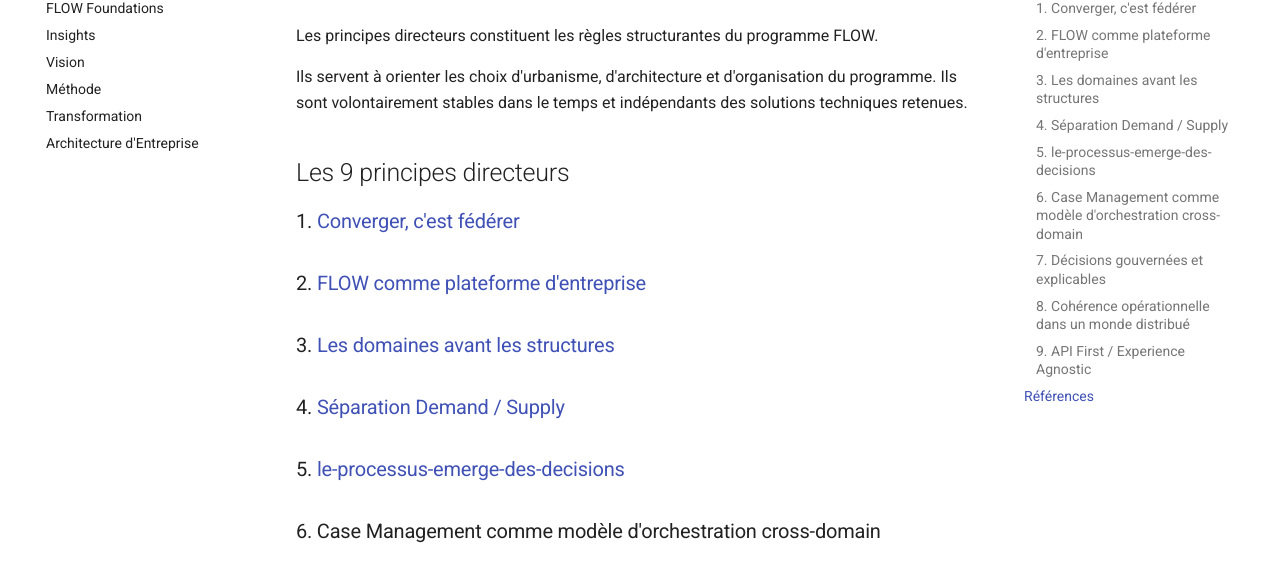
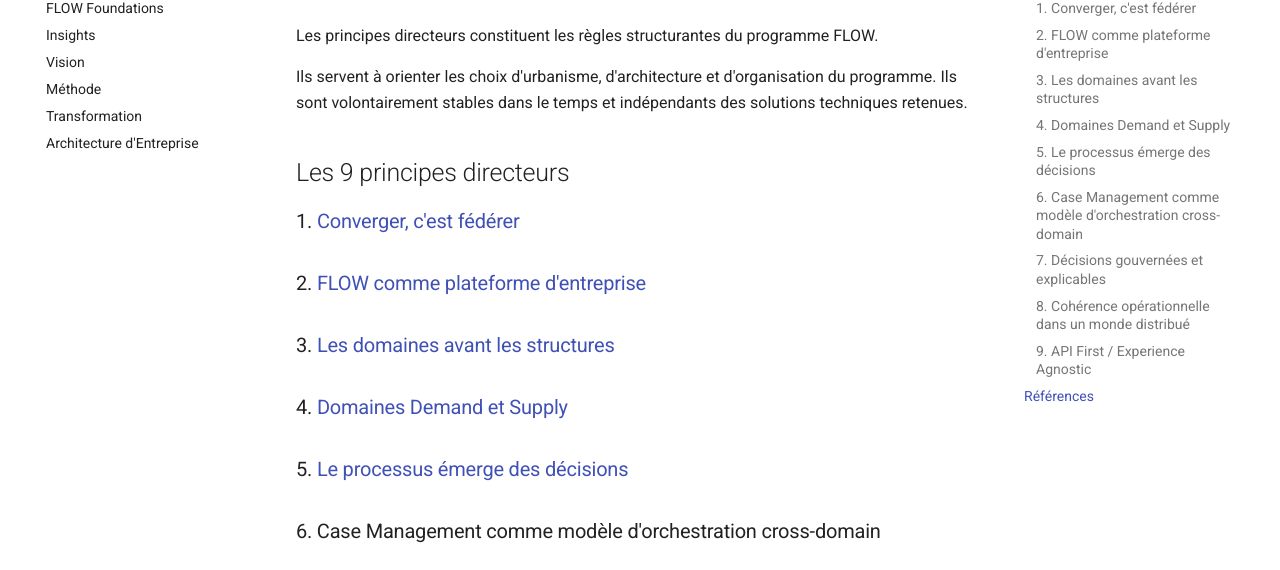
Before and after one commit to laurent-sintes/FLOW-Program, an MkDocs documentation site: the page built from docs/architecture-entreprise/principes-directeurs/index.md, in a window 1280 px wide and 1250 px high. Shown: the part 157-727 px from the top of the window. Built offline with MkDocs 1.6.1 and Material for MkDocs 9.7.7, drawn with Linux system fonts in a browser that asks for light colours; comment, search, counter and statistics services are not loaded.

Commit message:
Update index.md

```diff
--- a/docs/architecture-entreprise/principes-directeurs/index.md
+++ b/docs/architecture-entreprise/principes-directeurs/index.md
@@ -12,9 +12,9 @@
 
 ### 3. [Les domaines avant les structures](3-domaines-avant-les-structures.md)
 
-### 4. [Séparation Demand / Supply](4-separer-demand-et-supply.md)
+### 4. [Domaines Demand et Supply](4-separer-demand-et-supply.md)
 
-### 5. [le-processus-emerge-des-decisions](5-le-processus-emerge-des-decisions.md)
+### 5. [Le processus émerge des décisions](5-le-processus-emerge-des-decisions.md)
 
 ### 6. Case Management comme modèle d'orchestration cross-domain
 
```
